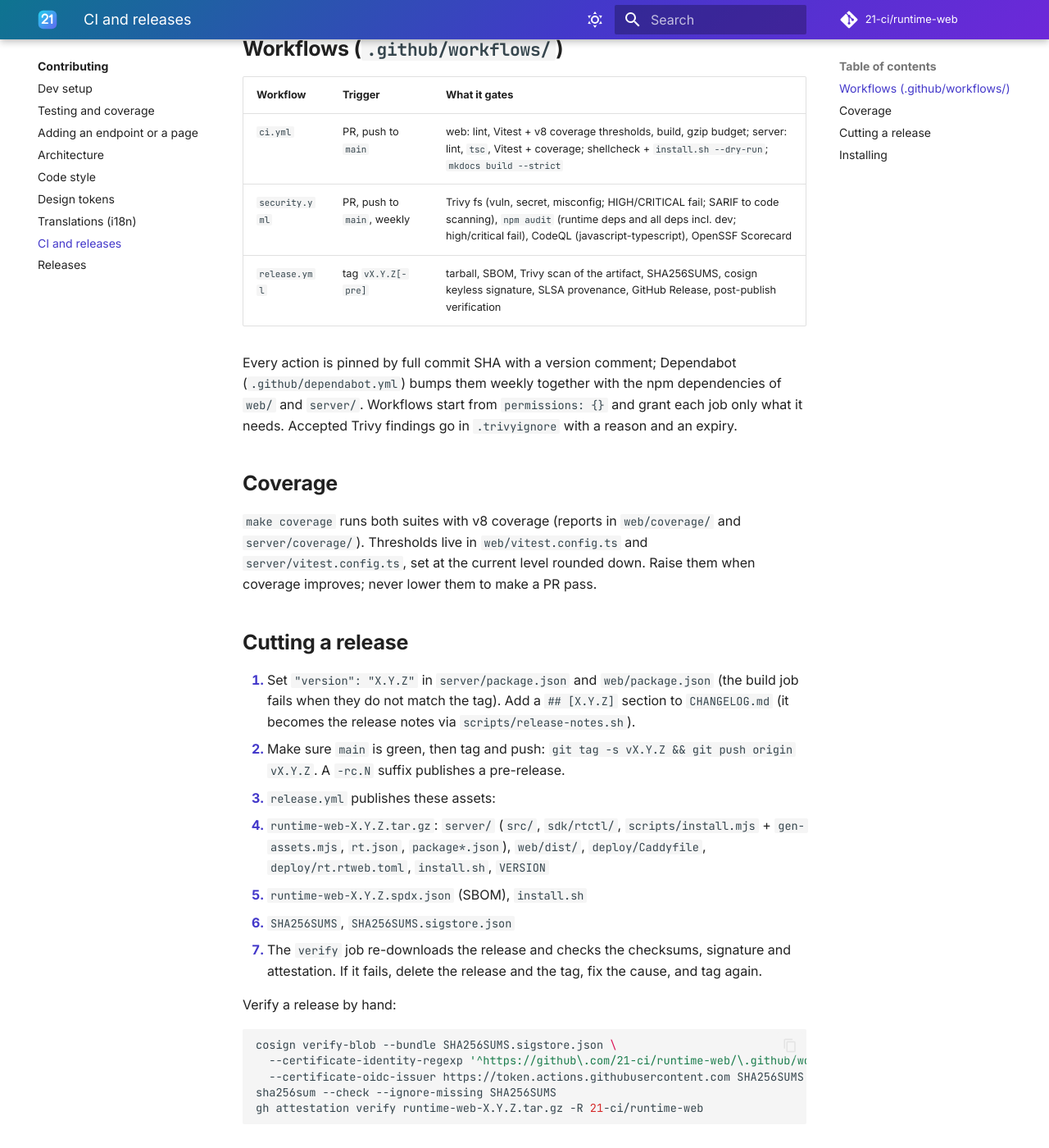
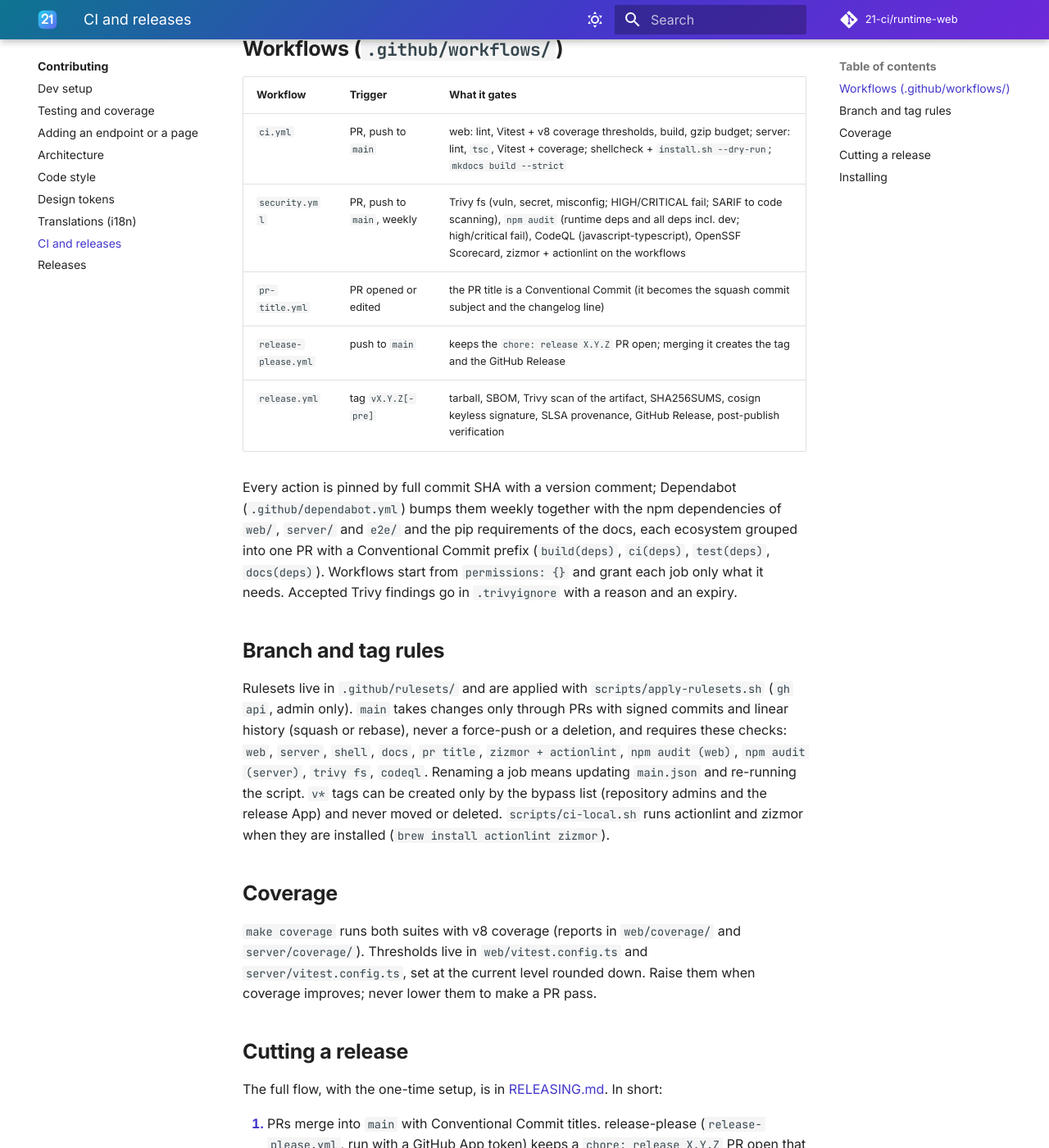
Before and after one commit to 21-ci/runtime-web, an MkDocs documentation site: the page built from docs/contributing/ci-cd.md, in a window 1280 px wide and 1400 px high, scrolled down 227 px. Shown: the whole window at 82% size. Built offline with MkDocs 1.6.1 and Material for MkDocs 9.7.7, drawn with Linux system fonts in a browser that asks for light colours; comment, search, counter and statistics services are not loaded; some of the changed text lies outside the part shown.

Commit message:
docs: describe the release-please flow, rulesets and PR rules
Co-Authored-By: Claude Opus 5.5 <noreply@anthropic.com>

```diff
--- a/docs/contributing/ci-cd.md
+++ b/docs/contributing/ci-cd.md
@@ -5,12 +5,24 @@
 | Workflow | Trigger | What it gates |
 |----------|---------|---------------|
 | `ci.yml` | PR, push to `main` | web: lint, Vitest + v8 coverage thresholds, build, gzip budget; server: lint, `tsc`, Vitest + coverage; shellcheck + `install.sh --dry-run`; `mkdocs build --strict` |
-| `security.yml` | PR, push to `main`, weekly | Trivy fs (vuln, secret, misconfig; HIGH/CRITICAL fail; SARIF to code scanning), `npm audit` (runtime deps and all deps incl. dev; high/critical fail), CodeQL (javascript-typescript), OpenSSF Scorecard |
+| `security.yml` | PR, push to `main`, weekly | Trivy fs (vuln, secret, misconfig; HIGH/CRITICAL fail; SARIF to code scanning), `npm audit` (runtime deps and all deps incl. dev; high/critical fail), CodeQL (javascript-typescript), OpenSSF Scorecard, zizmor + actionlint on the workflows |
+| `pr-title.yml` | PR opened or edited | the PR title is a Conventional Commit (it becomes the squash commit subject and the changelog line) |
+| `release-please.yml` | push to `main` | keeps the `chore: release X.Y.Z` PR open; merging it creates the tag and the GitHub Release |
 | `release.yml` | tag `vX.Y.Z[-pre]` | tarball, SBOM, Trivy scan of the artifact, SHA256SUMS, cosign keyless signature, SLSA provenance, GitHub Release, post-publish verification |
 
 Every action is pinned by full commit SHA with a version comment; Dependabot (`.github/dependabot.yml`) bumps them
-weekly together with the npm dependencies of `web/` and `server/`. Workflows start from `permissions: {}` and grant
+weekly together with the npm dependencies of `web/`, `server/` and `e2e/` and the pip requirements of the docs, each
+ecosystem grouped into one PR with a Conventional Commit prefix (`build(deps)`, `ci(deps)`, `test(deps)`, `docs(deps)`). Workflows start from `permissions: {}` and grant
 each job only what it needs. Accepted Trivy findings go in `.trivyignore` with a reason and an expiry.
+
+## Branch and tag rules
+
+Rulesets live in `.github/rulesets/` and are applied with `scripts/apply-rulesets.sh` (`gh api`, admin only). `main`
+takes changes only through PRs with signed commits and linear history (squash or rebase), never a force-push or a
+deletion, and requires these checks: `web`, `server`, `shell`, `docs`, `pr title`, `zizmor + actionlint`,
+`npm audit (web)`, `npm audit (server)`, `trivy fs`, `codeql`. Renaming a job means updating `main.json` and re-running
+the script. `v*` tags can be created only by the bypass list (repository admins and the release App) and never moved or
+deleted. `scripts/ci-local.sh` runs actionlint and zizmor when they are installed (`brew install actionlint zizmor`).
 
 ## Coverage
 
@@ -20,10 +32,15 @@ coverage improves; never lower them to make a PR pass.
 
 ## Cutting a release
 
-1. Set `"version": "X.Y.Z"` in `server/package.json` and `web/package.json` (the build job fails when they do
-   not match the tag). Add a `## [X.Y.Z]` section to `CHANGELOG.md` (it becomes the release notes via `scripts/release-notes.sh`).
-2. Make sure `main` is green, then tag and push: `git tag -s vX.Y.Z && git push origin vX.Y.Z`.
-   A `-rc.N` suffix publishes a pre-release.
+The full flow, with the one-time setup, is in [RELEASING.md](https://github.com/21-ci/runtime-web/blob/main/RELEASING.md).
+In short:
+
+1. PRs merge into `main` with Conventional Commit titles. release-please (`release-please.yml`, run with a GitHub App
+   token) keeps a `chore: release X.Y.Z` PR open that bumps `server/package.json`, `web/package.json` and
+   `.release-please-manifest.json` and writes the `CHANGELOG.md` section (config in `release-please-config.json`).
+2. Merging it tags `vX.Y.Z` and creates the GitHub Release. A maintainer can also tag by hand
+   (`git tag -s vX.Y.Z && git push origin vX.Y.Z`) when the package versions already match. A `-rc.N` suffix publishes
+   a pre-release.
 3. `release.yml` publishes these assets:
    - `runtime-web-X.Y.Z.tar.gz`: `server/` (`src/`, `sdk/rtctl/`, `scripts/install.mjs` + `gen-assets.mjs`, `rt.json`,
      `package*.json`), `web/dist/`,
```
Also changed, not shown: CONTRIBUTING.md (+13 -4 lines), RELEASING.md (+104 -29 lines).
